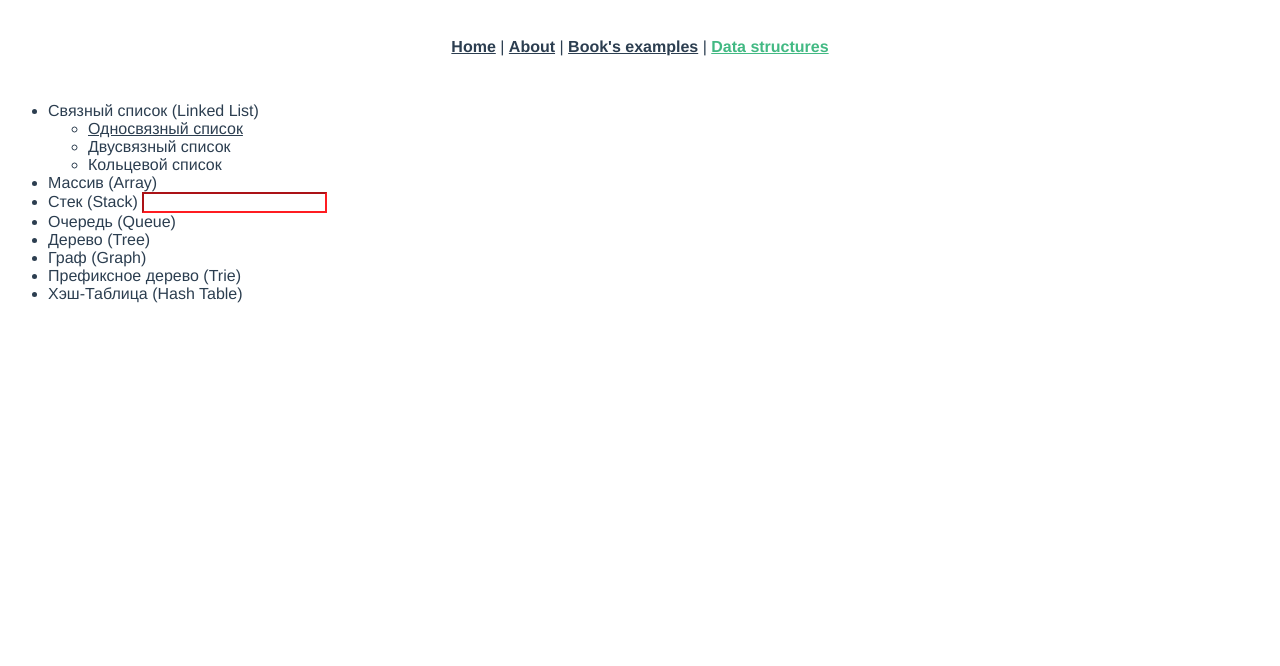
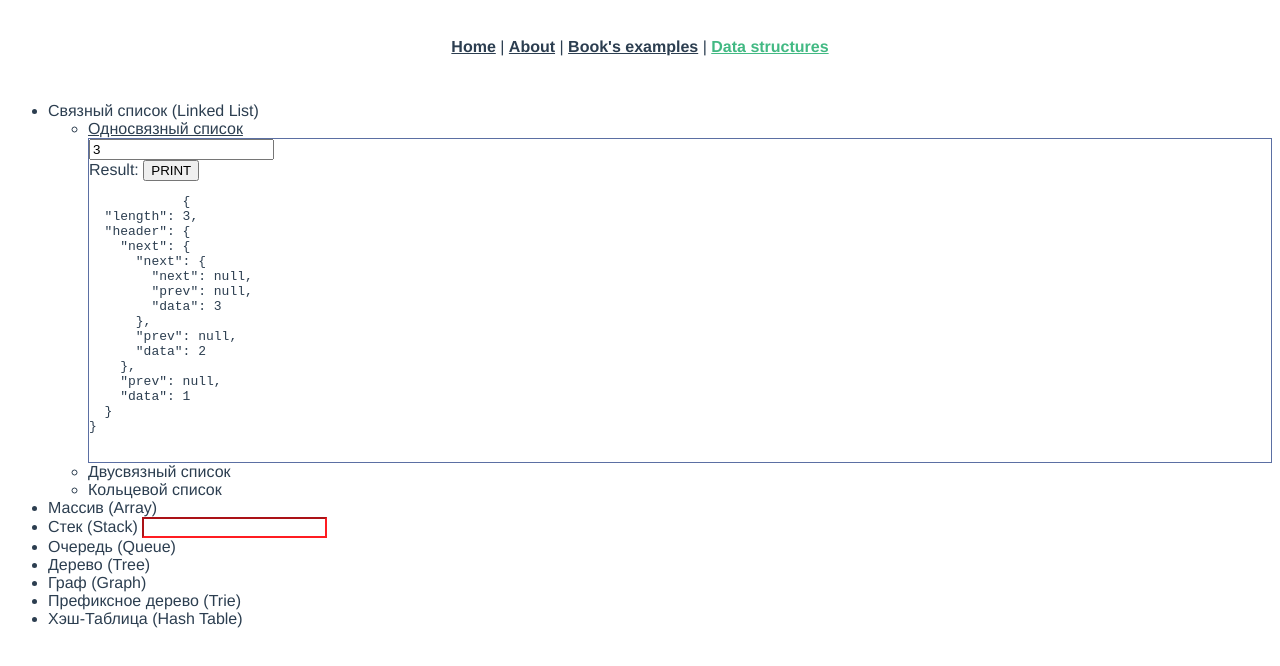
Before and after one commit to cloud2003/algorithm, a Vue app: page /#/data-structures in a window 1280 px wide. Shown: the top 666 px of the page. Built offline with nearby package versions, Linux system fonts and the light colour scheme.

Commit message:
NI: try to print LL in viewLL

```diff
--- a/src/services/NodeEl.ts
+++ b/src/services/NodeEl.ts
@@ -21,7 +21,8 @@ export class NodeEl<V> {
         return this;
     }
 
-    public print(): void {
+    public print(): V {
+        return this.data;
         // console.log(this.data);
     }
 }
--- a/src/views/DataStructures.vue
+++ b/src/views/DataStructures.vue
@@ -2,7 +2,9 @@
     <ul>
         <li>Связный список (Linked List)
             <ul>
-                <li><u>Односвязный список</u></li>
+                <li><u>Односвязный список</u>
+                    <LinkedListView size="3"></LinkedListView>
+                </li>
                 <li>Двусвязный список</li>
                 <li>Кольцевой список</li>
             </ul>
@@ -23,6 +25,7 @@
 <script lang="ts">
     import {Component, Vue} from 'vue-property-decorator';
     import {Stack} from '../services/stack';
+    import LinkedListView from '@/views/datastructure/LinkedListView.vue';
 
     interface Brace {
         type: string;
@@ -30,7 +33,9 @@
         right: string;
     }
 
-    @Component({})
+    @Component({
+        components: {LinkedListView},
+    })
     export default class DataStructures extends Vue {
 
         private arrayOfBraces: string = '';
--- /dev/null
+++ b/src/views/datastructure/LinkedListView.vue
@@ -0,0 +1,53 @@
+<template>
+    <div class="ll-body">
+        <input type="text" v-model="sizeList" @input="createdLinkedList($event.target.value)"/>
+
+        <div>Result: <button @click="resultPrint">PRINT</button> {{resultList}}</div>
+        <pre>
+            {{list}}
+        </pre>
+    </div>
+</template>
+
+
+<script lang="ts">
+    import {Component, Prop, Vue} from 'vue-property-decorator';
+    import {LinkedList} from '@/services/LinkedList';
+
+    @Component
+    export default class LinkedListView extends Vue {
+        @Prop({default: () => 0})
+        private size!: number;
+
+        private list: LinkedList<number> = new LinkedList<number>();
+        private sizeList: number = this.size;
+        private resultList: string = '';
+
+        private resultPrint(): void {
+            this.resultList = this.list.printList();
+            // console.log(this.list.getLength());
+            // console.log(this.list.peek());
+        }
+
+        private created(): void {
+            this.createdLinkedList(this.sizeList);
+        }
+
+        private createdLinkedList(size: number): void {
+            const ll: LinkedList<number> = new LinkedList<number>();
+            for (let i = 1; i <= size; i++) {
+                ll.addAtEnd(i);
+            }
+            this.list = ll;
+        }
+    }
+</script>
+
+
+<style lang="less" scoped>
+    .ll-body {
+        border: 1px solid #5b6fa3;
+        min-width: 300px;
+    }
+
+</style>
```
Also changed, not shown: src/services/LinkedList.ts (+9 -5 lines).
